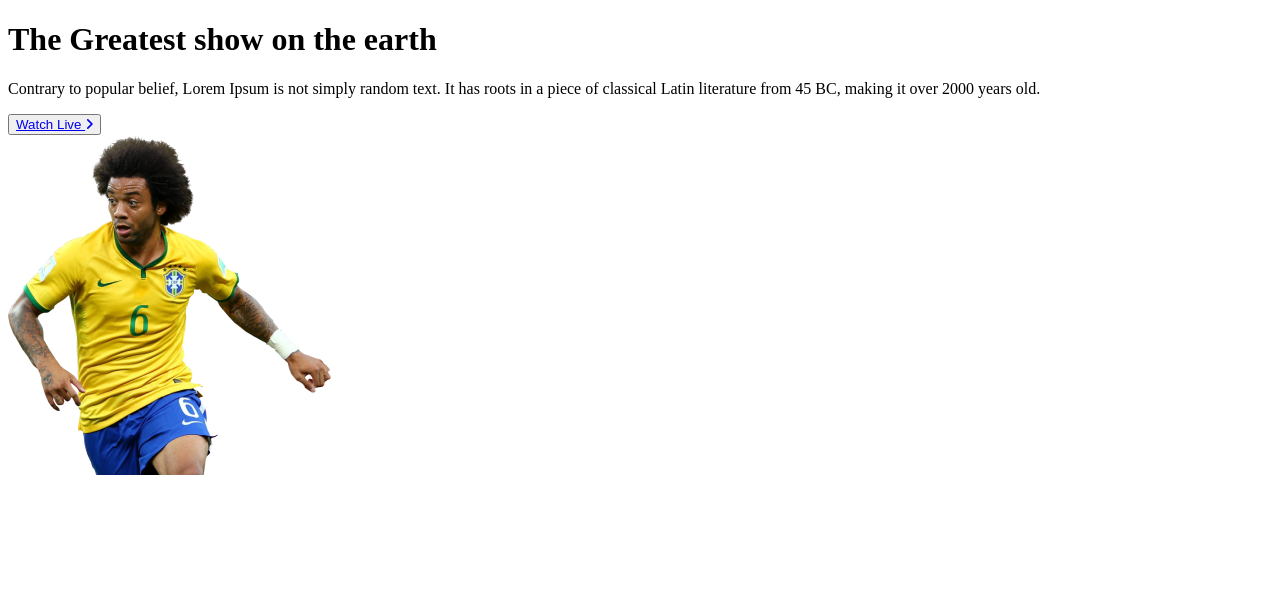
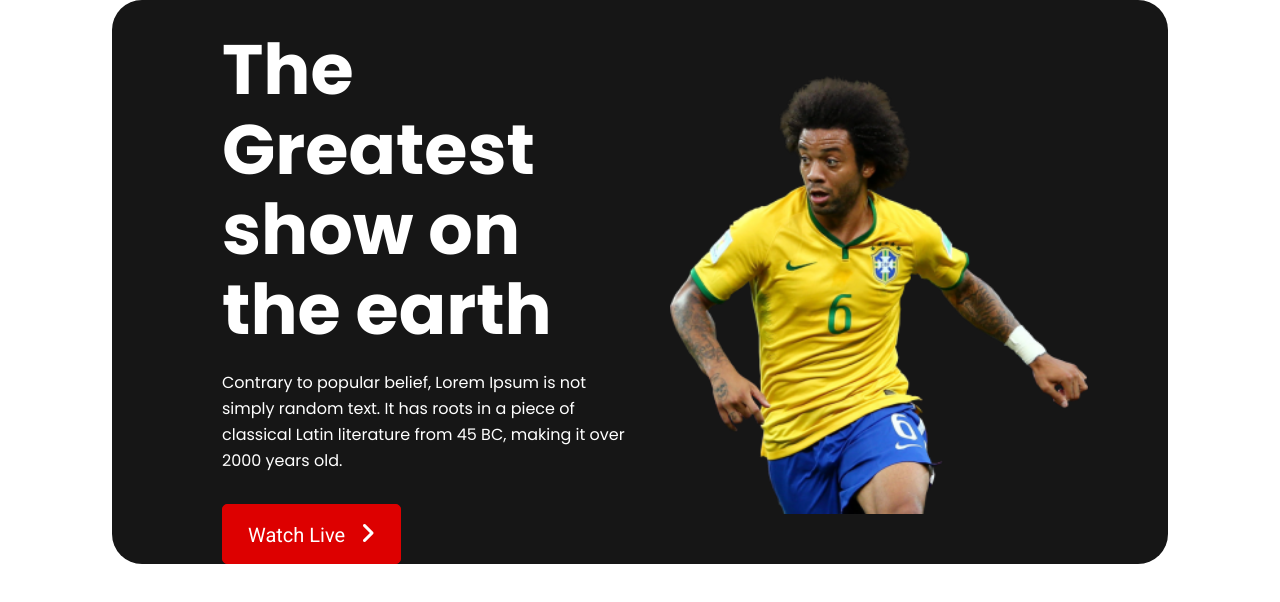
Before and after one commit to sulaimanbiswas/world-cup-responsive-website, a plain HTML site: page index.html in a window 1280 px wide. Drawn offline with Linux system fonts and the light colour scheme.

Commit message:
Header design complete

```diff
--- a/css/style.css
+++ b/css/style.css
@@ -0,0 +1,103 @@
+/* =====================
+    Common Utilities CSS
+======================== */
+
+* {
+    margin: 0;
+    padding: 0;
+    font-family: 'Poppins', sans-serif;
+}
+
+.container {
+    width: 70%;
+}
+
+.btn {
+    padding: 16px 25px;
+    background: #DD0000;
+    border-radius: 5px;
+    border: 1px solid #DD0000;
+    display: flex;
+    align-items: center;
+    transition: background ease .5s;
+    -webkit-transition: background ease .5s;
+    -moz-transition: background ease .5s;
+    -ms-transition: background ease .5s;
+    -o-transition: background ease .5s;
+}
+
+.btn a {
+    text-decoration: none;
+    font-family: 'Roboto', sans-serif;
+    font-style: normal;
+    font-weight: 400;
+    font-size: 20px;
+    line-height: 23px;
+    text-align: center;
+    color: #FFFFFF;
+}
+
+.btn a i {
+    font-size: 24px;
+    padding-left: 10px;
+}
+
+.btn:hover {
+    background-color: #161616;
+}
+/* =====================
+    Header CSS
+======================== */
+#header {
+    display: flex;
+    justify-content: center;
+}
+
+#header .header-banner {
+    display: flex;
+    align-items: center;
+    background-color: #161616;
+    border-radius: 30px;
+    padding: 30px 80px 0;
+}
+
+#header .header-banner .header-content {
+    width: 50%;
+    margin: 0 30px;
+}
+
+#header .header-banner .header-content h1 {
+    font-family: 'Poppins';
+    font-style: normal;
+    font-weight: 700;
+    font-size: 70px;
+    line-height: 80px;
+    color: #FFFFFF;
+}
+
+#header .header-banner .header-content p {
+    font-family: 'Poppins';
+    font-style: normal;
+    font-weight: 400;
+    font-size: 16px;
+    line-height: 26px;
+    color: #FFFFFF;
+    padding-top: 20px;
+}
+
+#header .header-banner .header-content .btn {
+    margin-top: 30px;
+}
+
+#header .header-banner .header-image {
+    width: 50%;
+    text-align: center;
+}
+
+#header .header-banner .header-image img {
+    width: 100%;
+}
+
+/* =====================
+    Header CSS
+======================== */
--- a/index.html
+++ b/index.html
@@ -25,13 +25,15 @@
 
 <body>
     <!-- Header Section -->
-    <header id="header" class="container">
-        <div class="header-banner">
+    <header id="header">
+        <div class="header-banner container">
             <div class="header-content">
                 <h1>The Greatest show on the earth</h1>
                 <p>Contrary to popular belief, Lorem Ipsum is not simply random text. It has roots in a piece of
                     classical Latin literature from 45 BC, making it over 2000 years old.</p>
-                <button class="btn"><a href="#">Watch Live <i class="fa-solid fa-angle-right"></i></a></button>
+                <button class="btn">
+                    <a href="#">Watch Live <i class="fa-solid fa-angle-right"></i></a>
+                </button>
             </div>
             <div class="header-image">
                 <img src="images/Banner Image.png" alt="">
```
